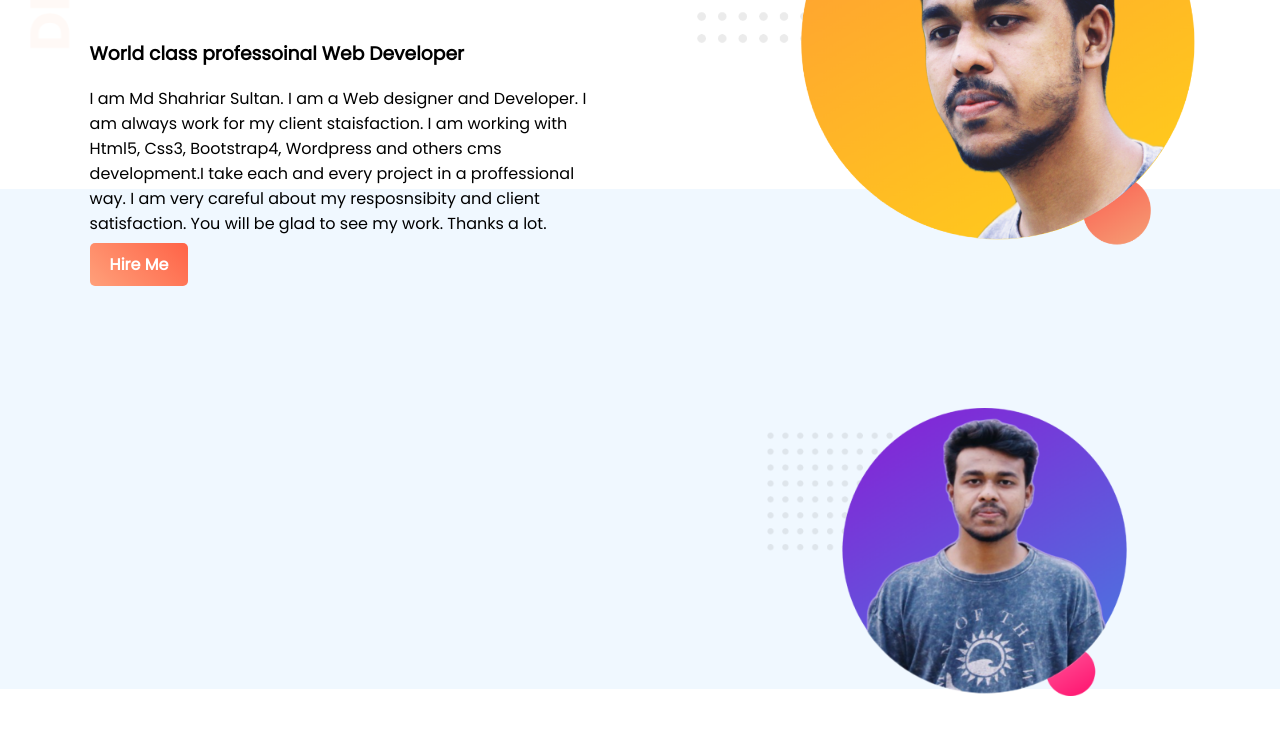
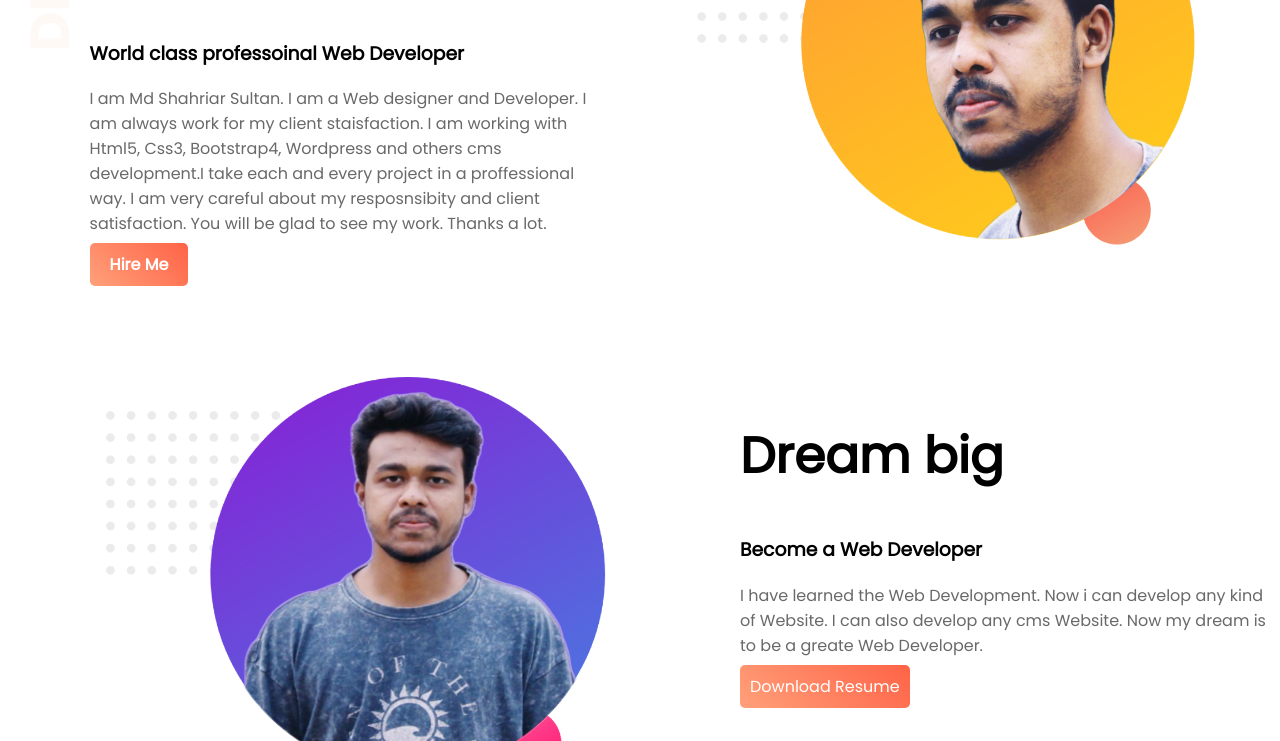
Before and after one commit to shahriarsultan19/WebPortfolio1, a plain HTML site: page index.html in a window 1280 px wide. Shown: the part 311-1052 px from the top of the page. Drawn offline with Linux system fonts and the light colour scheme.

Commit message:
dream area half

```diff
--- a/index.html
+++ b/index.html
@@ -30,7 +30,8 @@
         <div class="dream-half">
             <h1>Dream big</h1>
             <h3>Become a Web Developer</h3>
-            <p>I have learned the Web Development. Now i can develop any kind of Website. I can also develop any cms Website. Now my dream is to be a greate Web Developer</p>
+            <p>I have learned the Web Development. Now i can develop any kind of Website. I can also develop any cms Website. Now my dream is to be a greate Web Developer.</p>
+            <a class="Resume-button" href="">Download Resume</a>
         </div>
     </section>
 </body>
--- a/style.css
+++ b/style.css
@@ -4,6 +4,9 @@ body{
 }
 h1{
     font-size: 50px;
+}
+p{
+    color: dimgray;
 }
 .name-highlight{
     color: orange;
@@ -22,10 +25,7 @@ h1{
 .top-banner{
     background-image:url(images/top-banner.png);
     background-repeat: no-repeat;
-}
-section{
-    height: 500px;
-    width: 100%;
+    float: left;
 }
 
 .hire-me{
@@ -36,20 +36,38 @@ section{
     font-weight: 800;
     color: white;
 }
-
 .dream-area{
-    background-color: aliceblue;
-    background-repeat: no-repeat;
+    background-image:url(images/dream-bg.png);
+    /* background-repeat: no-repeat; */
+}
+.dream-half{
+    width: 50%;
+    float: left;
+    margin-top: 100px;
+    margin-bottom: 100px;
 }
 
-.dream-half{
-    width: 40%;
-    float: left;
-    margin-left: 5%;
-    padding-left:2%;
+.dream-half img{
+    height: 400px ;
 }
-.dream-half img{
-    height: 100%;
-    width: 100%;
-    margin-top: 150px;
+
+.dream-half h1{
+    margin-left: 100px;
 }
+.dream-half h3{
+    margin-left: 100px;
+}
+.dream-half p{
+    margin-left: 100px;
+}
+.dream-half a{
+    margin-left: 100px;
+    padding: 10px;
+    text-decoration: none;
+    color: rgb(255, 255, 255);
+}
+.Resume-button{
+    background-image: linear-gradient(45deg, lightsalmon, tomato);
+    border-radius: 5px;
+
+}
```
Also changed, not shown: images/dream-bg.png (added).
